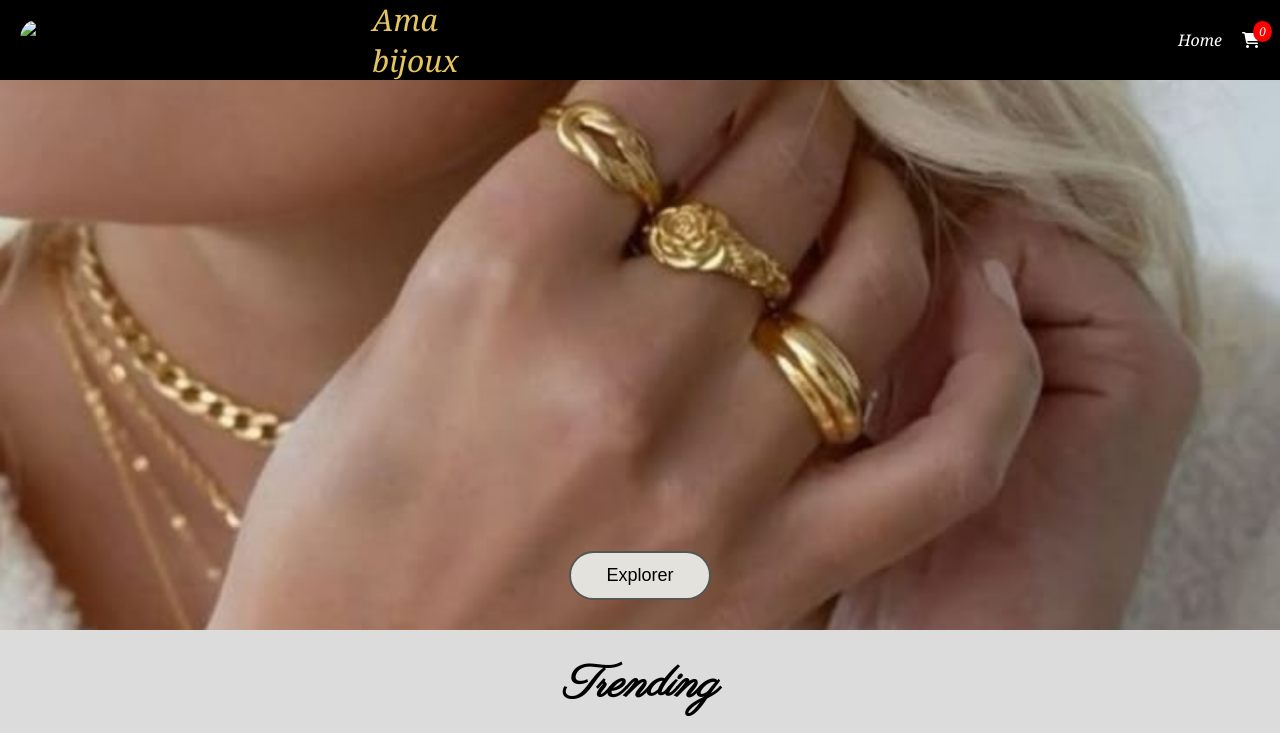
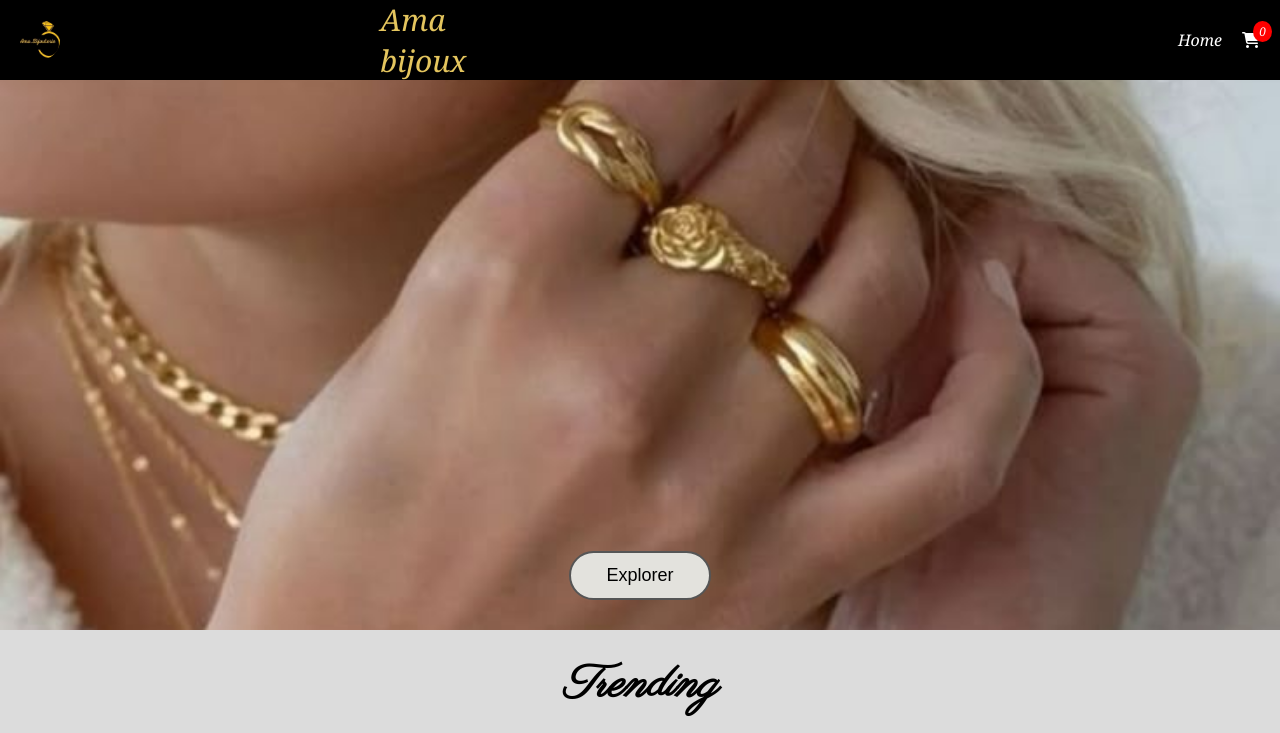
Before and after one commit to yasminecreations/AmaBijoux, a plain HTML site: page index.html in a window 1280 px wide. Shown: the top 733 px of the page. Drawn offline with Linux system fonts and the light colour scheme.

Commit message:
Update index.html

```diff
--- a/index.html
+++ b/index.html
@@ -176,7 +176,7 @@ body{
 
 <header class="navbar">
     <div class="logo">
-        <img src="logoo.lnk" alt="logo">
+        <img src="logoo.jpg" alt="logo">
         <h2>Ama bijoux</h2>
     </div>
 
```
